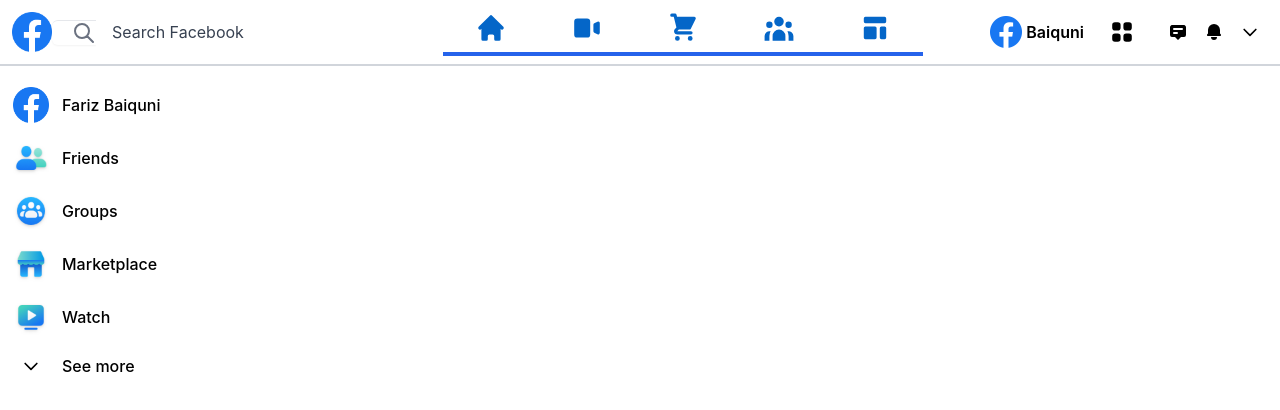
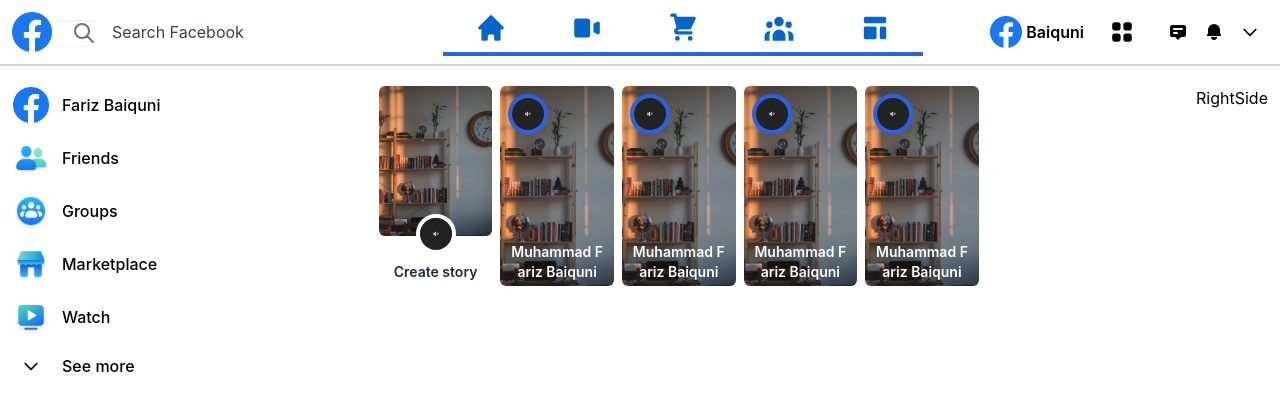
Before and after one commit to farizbaiquni/facebook-clone-web-react, a React (Create React App) app: page / in a window 1280 px wide. Shown: the top 410 px of the page. Built offline with nearby package versions, Linux system fonts and the light colour scheme; no server answers; the HTML template or start-up script is replaced by a standard one.

Commit message:
add story gui

```diff
--- /dev/null
+++ b/src/components/dashboard/RightSide.tsx
@@ -0,0 +1,7 @@
+import React from 'react'
+
+export default function RightSide() {
+  return (
+    <div className='right-side mr-3'>RightSide</div>
+  )
+}
--- /dev/null
+++ b/src/components/dashboard/Story.tsx
@@ -0,0 +1,39 @@
+import React from 'react'
+
+export default function Story() {
+  return (
+    <div className="story grid grid-cols-5 grid-rows-story gap-2">
+
+      <div className=' relative'>
+        <img src={process.env.PUBLIC_URL + './example_story.jpg'} alt="" className=' w-full h-3/4 rounded-md object-cover absolute' />
+        <h1 className=' absolute text-slate-800 w-full text-center bottom-1 text-sm font-semibold break-all px-2'>Create story</h1>
+        <img src={process.env.PUBLIC_URL + './profile.jpg'} alt="" className=' absolute h-10 w-10 rounded-full border-4 border-white left-0 right-0 mx-auto bottom-8' />
+      </div>
+
+      <div className=' relative'>
+        <img src={process.env.PUBLIC_URL + './example_story.jpg'} alt="" className=' w-full h-full rounded-md object-cover absolute' />
+        <h1 className=' absolute text-white w-full text-center bottom-1 text-sm font-semibold break-all px-2'>Muhammad Fariz Baiquni</h1>
+        <img src={process.env.PUBLIC_URL + './profile.jpg'} alt="" className=' absolute left-2 top-2 h-10 w-10 rounded-full border-4 border-blue-600' />
+      </div>
+
+      <div className=' relative'>
+        <img src={process.env.PUBLIC_URL + './example_story.jpg'} alt="" className=' w-full h-full rounded-md object-cover absolute' />
+        <h1 className=' absolute text-white w-full text-center bottom-1 text-sm font-semibold break-all px-2'>Muhammad Fariz Baiquni</h1>
+        <img src={process.env.PUBLIC_URL + './profile.jpg'} alt="" className=' absolute left-2 top-2 h-10 w-10 rounded-full border-4 border-blue-600' />
+      </div>
+
+      <div className=' relative'>
+        <img src={process.env.PUBLIC_URL + './example_story.jpg'} alt="" className=' w-full h-full rounded-md object-cover absolute' />
+        <h1 className=' absolute text-white w-full text-center bottom-1 text-sm font-semibold break-all px-2'>Muhammad Fariz Baiquni</h1>
+        <img src={process.env.PUBLIC_URL + './profile.jpg'} alt="" className=' absolute left-2 top-2 h-10 w-10 rounded-full border-4 border-blue-600' />
+      </div>
+
+      <div className=' relative'>
+        <img src={process.env.PUBLIC_URL + './example_story.jpg'} alt="" className=' w-full h-full rounded-md object-cover absolute' />
+        <h1 className=' absolute text-white w-full text-center bottom-1 text-sm font-semibold break-all px-2'>Muhammad Fariz Baiquni</h1>
+        <img src={process.env.PUBLIC_URL + './profile.jpg'} alt="" className=' absolute left-2 top-2 h-10 w-10 rounded-full border-4 border-blue-600' />
+      </div>
+
+    </div>
+  )
+}
--- a/src/pages/Dashboard.tsx
+++ b/src/pages/Dashboard.tsx
@@ -1,6 +1,8 @@
 import React from 'react'
-import LeftSidebar from '../components/LeftSidebar'
+import LeftSidebar from '../components/dashboard/LeftSidebar'
 import Navbar from '../components/Navbar'
+import Story from '../components/dashboard/Story'
+import RightSide from '../components/dashboard/RightSide'
 
 export default function Dashboard() {
   return (
@@ -8,6 +10,10 @@
         <Navbar />
         <div className=' flex justify-between mt-5'>
             <LeftSidebar />
+            <div className="main-content flex flex-col w-600">
+                <Story />
+            </div>
+            <RightSide />
         </div>
 
     </React.Fragment>
--- a/tailwind.config.js
+++ b/tailwind.config.js
@@ -43,6 +43,10 @@
 
         'max-sm': {'max': '639px'},
         // => @media (max-width: 639px) { ... }
+      },
+
+      gridTemplateRows: {
+        'story': '200px',
       }
     },
   },
```
Also changed, not shown: public/example_story.jpg (added), public/profile.jpg (added), src/components/dashboard/LeftSidebar.tsx (renamed from src/components/LeftSidebar.tsx).
